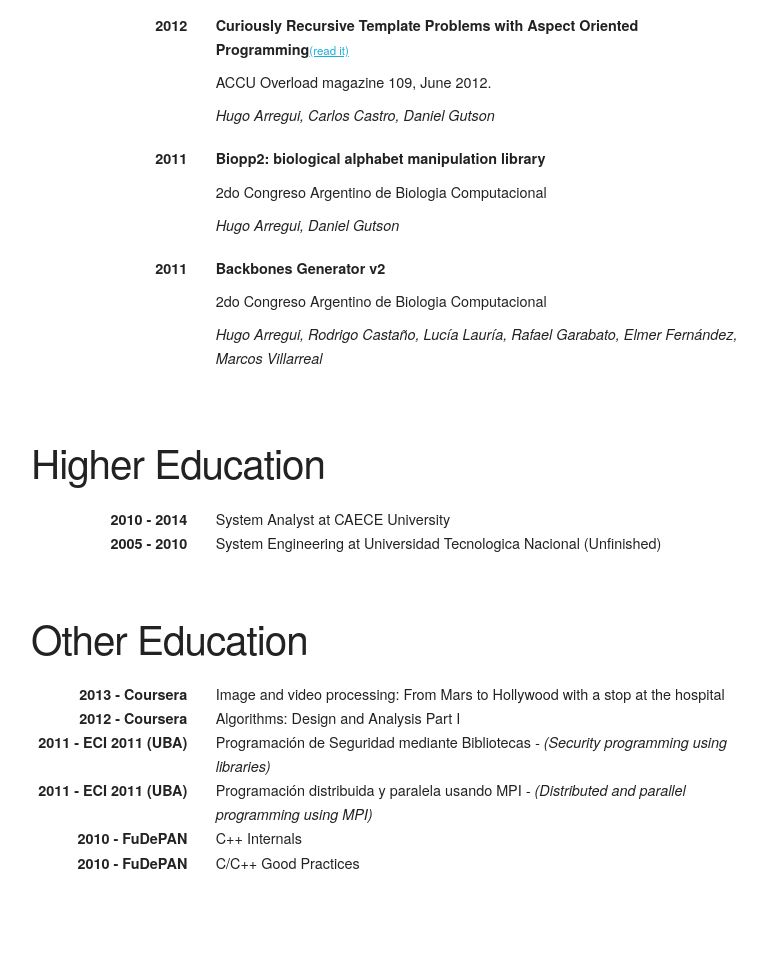
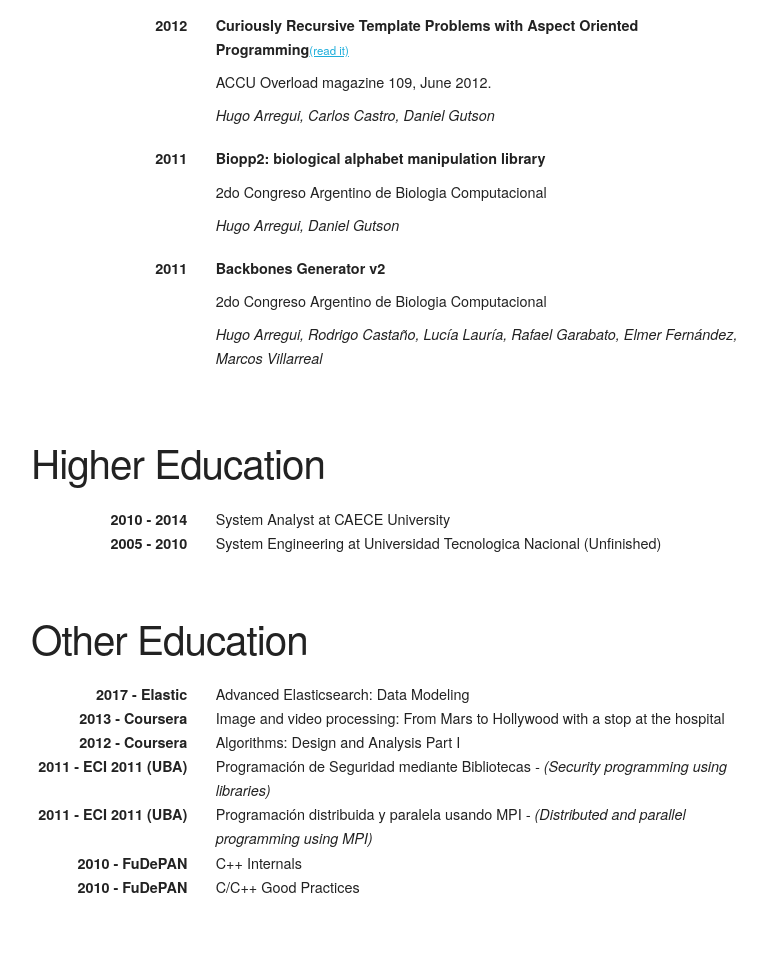
Before and after one commit to hugoArregui/hugoArregui.github.io, a plain HTML site: page cv.html in a window 1280 px wide. Shown: the part 2013-2969 px from the top of the page, without its empty margins (129-896 px from the left). Before the commit the page ends 2945 px from the top, so only its background shows below. Drawn offline with Linux system fonts and the light colour scheme.

Commit message:
adding ES training

```diff
--- a/cv.html
+++ b/cv.html
@@ -134,6 +134,10 @@
 <h2>Other Education</h2>
 <div>
 <div class="row">
+<div class="three columns left-col"><b>2017 - Elastic</b></div>
+<div class="nine columns">
+<div><span>Advanced Elasticsearch: Data Modeling</span></div></div></div>
+<div class="row">
 <div class="three columns left-col"><b>2013 - Coursera</b></div>
 <div class="nine columns">
 <div><span>Image and video processing: From Mars to Hollywood with a stop at the hospital</span></div></div></div>
```
Also changed, not shown: 2 other files.
